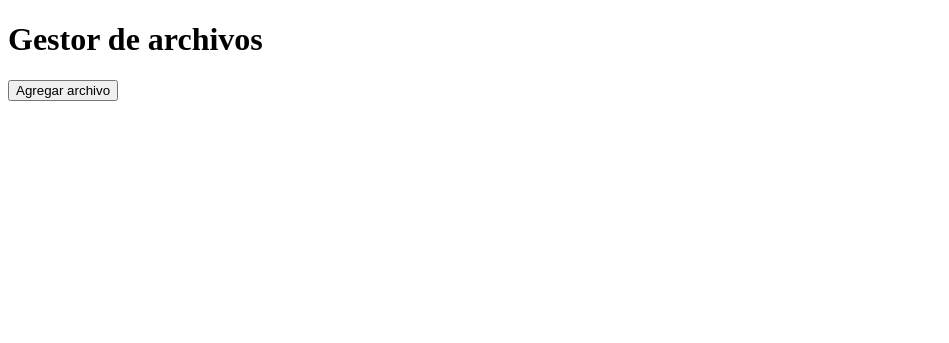
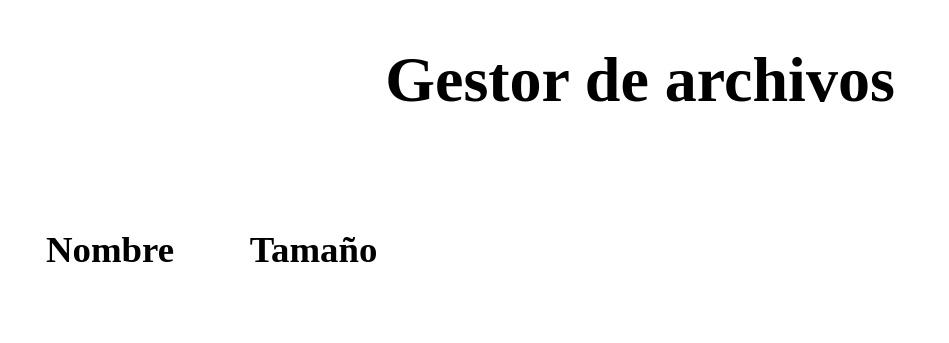
Before and after one commit to Antoniobox/FileManager, a website: page views/index.html in a window 1280 px wide. Shown: the whole page, without its empty margins (0-949 px from the left). Drawn offline with Linux system fonts and the light colour scheme.

Commit message:
Se agrega tamaño a la informacion

```diff
--- a/views/index.html
+++ b/views/index.html
@@ -3,11 +3,20 @@
 <head>
     <meta charset="UTF-8">
     <title>Gestor de archivos</title>
-    <meta http-equiv="Content-Security-Policy" content="script-src 'self' 'unsafe-inline';" />
+    <link rel="stylesheet" href="style.css">
+    <meta http-equiv="Content-Security-Policy" content="script-src 'self';" />
 </head>
 <body>
     <header><h1>Gestor de archivos</h1></header>
-    <div id="listado"></div>
-    <button>Agregar archivo</button>
+    <main>
+        <div id="nombres" class="infoContainer">
+            <h2>Nombre</h2>
+            <div class="listado" id="listadoNombres"></div>
+        </div>
+        <div id="tamano" class="infoContainer">
+            <h2>Tamaño</h2>
+            <div class="listado" id="listadoTamano"></div>
+        </div>
+    </main>
 </body>
 </html>
--- a/views/style.css
+++ b/views/style.css
@@ -1,4 +1,27 @@
-#listadoArchivos {
+header {
+    width: 100%;
+    text-align: center;
+    font-size: 2em;
+}
+main {
+    display: flex;
+    flex-direction: row;
+}
+.infoContainer {
+    margin: 3%;
+}
+.listado {
+    display: flex;
+    flex-direction: column;
+    align-items: center;
+}
+#nombres {
     display: flex;
     flex-direction: column;
 }
+h2 {
+    font-size: 2.3em;
+}
+h3 {
+    font-size: 2em;
+}
```
Also changed, not shown: preload.js (+14 -2 lines), 1 other file.
